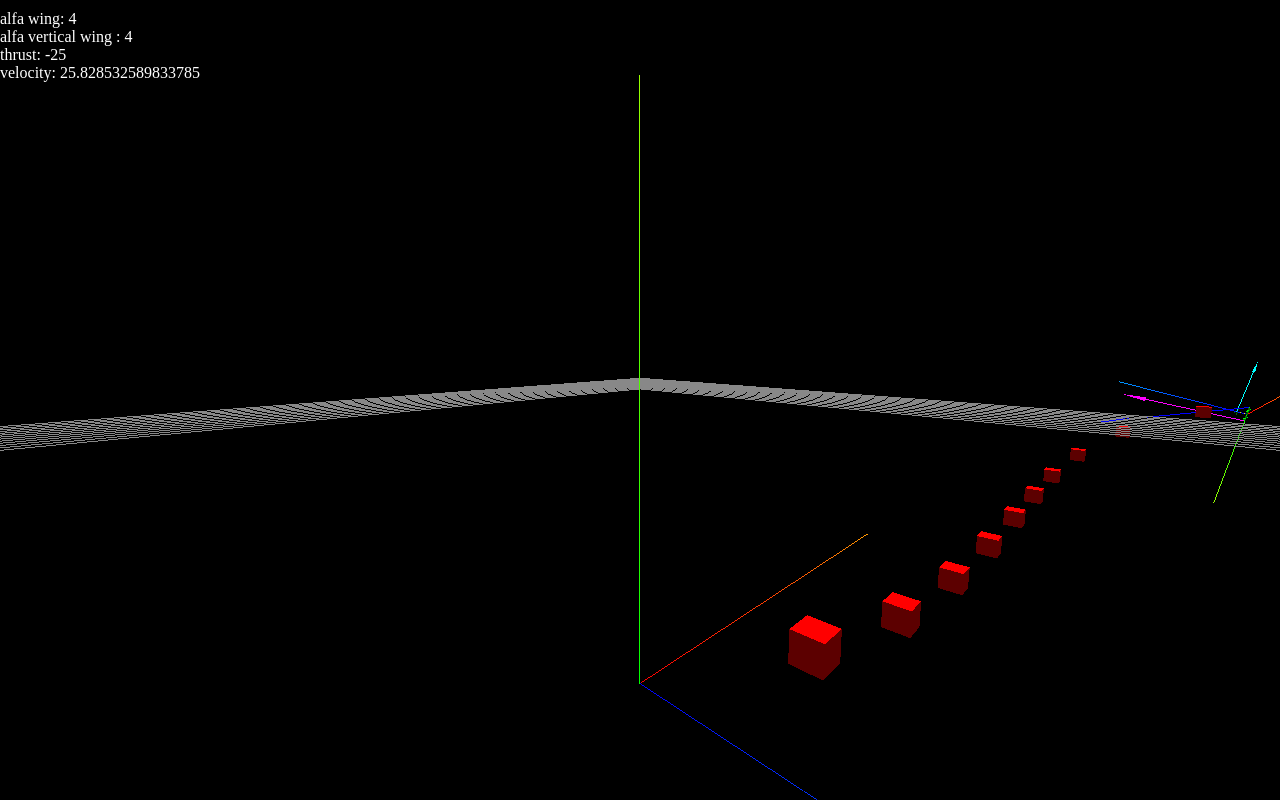
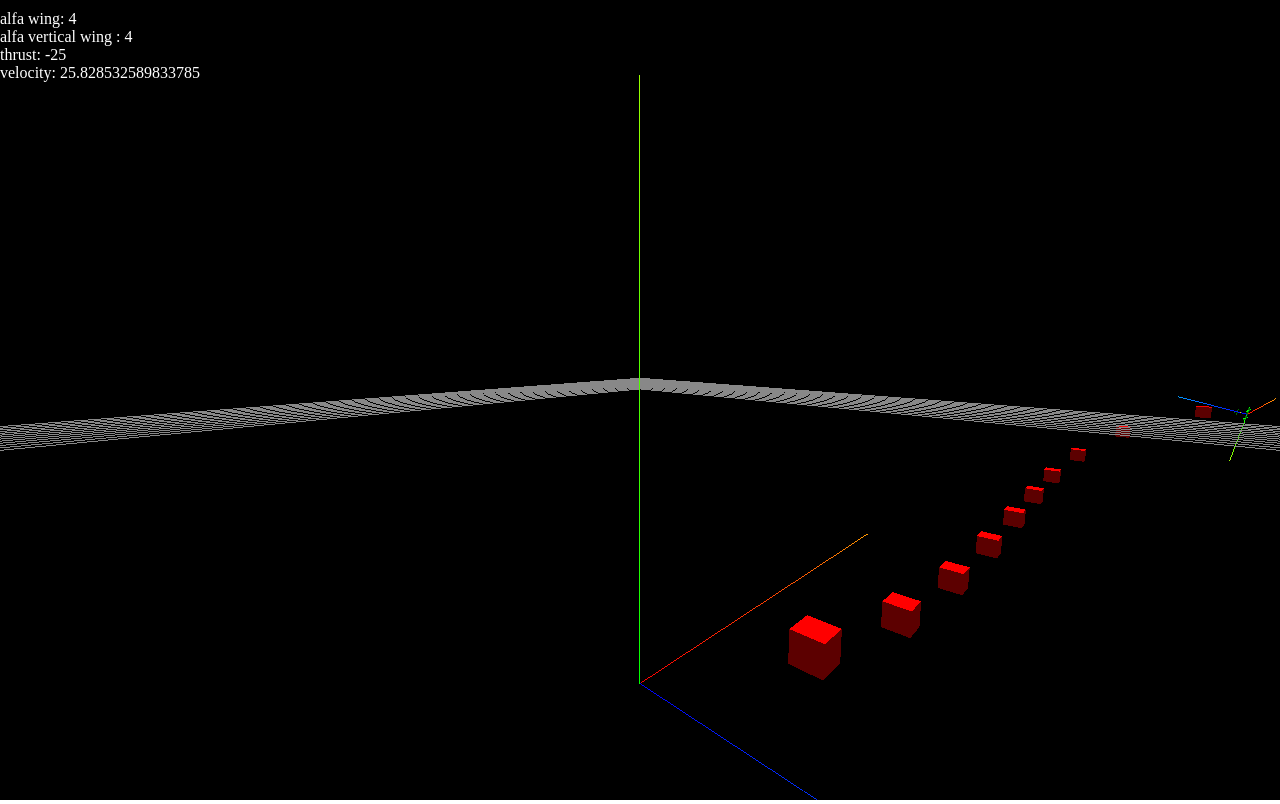
Before and after one commit to kitextech/kitesim, a website: page docs/index.html in a window 1280 px wide. Drawn offline with Linux system fonts and the light colour scheme; animation ran at ten frames a second.

Commit message:
minor improvements to plane

```diff
--- a/docs/index.html
+++ b/docs/index.html
@@ -44,7 +44,6 @@
     var thrustMin = new THREE.Vector3( 0, 0, 0) // N
     var thrust = new THREE.Vector3( 0, 0, -25) // in the frame of the kite
 
-
     var scene = new THREE.Scene();
     var camera = new THREE.PerspectiveCamera( 75, window.innerWidth / window.innerHeight, 0.1, 1000 );
 
@@ -86,52 +85,30 @@
 
 
     var kite = new Kite(kiProp)
-
-    kite.obj.add(new THREE.AxisHelper(10))
+    kite.obj.add(new THREE.AxisHelper(5))
     kite.obj.rotateX(Math.PI / 2 )
 
     var renderer = new THREE.WebGLRenderer()
     renderer.setSize( window.innerWidth, window.innerHeight )
     document.body.appendChild( renderer.domElement )
 
-
-    // Moment of Inertia kite
-    var JkiteX = 0.15
-    var JkiteY = 0.05
-    var JkiteZ = 0.15
-
-    var J = new THREE.Matrix3()
-    // J.set( 11, 12, 13,
-    //        21, 22, 23,
-    //        31, 32, 33 );
-    J.set( JkiteX, 0, 0,
-          0, JkiteY, 0,
-          0, 0, JkiteZ );
-
-    var Jinv = new THREE.Matrix3().getInverse ( J, function() {
-      alert('No Inverse')
-    } )
-    var angularVelocityKite = new THREE.Vector3( 0, 0, 0 )
-    var velocityKite = new THREE.Vector3( 0, 0, 0)
-
     // helper arrows
 
+    // function addHelperArrows() {
+      // var dir = new THREE.Vector3( 1, 0, 0 );
+      // var origin = new THREE.Vector3( 0, 0, 0 );
+      // var length = 1;
+      // var hex = 0xffff00;
 
-    // function addHelperArrows() {
-      var dir = new THREE.Vector3( 1, 0, 0 );
-      var origin = new THREE.Vector3( 0, 0, 0 );
-      var length = 1;
-      var hex = 0xffff00;
-
-      var arrowHelperElevator = new THREE.ArrowHelper( dir, kite.elevatorPosition, length, 0x0000ff )
-      var arrowHelperRudder = new THREE.ArrowHelper( dir, kite.rudderPosition, length, 0x00ffff )
-      var arrowHelperTAP1 = new THREE.ArrowHelper( dir, kite.tetherAttachmentPoint1, length, 0xff00ff )
-      var arrowHelperTAP2 = new THREE.ArrowHelper( dir, kite.tetherAttachmentPoint2, length, 0x0000ff )
-
-      kite.obj.add( arrowHelperElevator )
-      kite.obj.add( arrowHelperRudder )
-      kite.obj.add( arrowHelperTAP1 )
-      kite.obj.add( arrowHelperTAP2 )
+      // var arrowHelperElevator = new THREE.ArrowHelper( dir, kite.elevatorPosition, length, 0x0000ff )
+      // var arrowHelperRudder = new THREE.ArrowHelper( dir, kite.rudderPosition, length, 0x00ffff )
+      // var arrowHelperTAP1 = new THREE.ArrowHelper( dir, kite.tetherAttachmentPoint1, length, 0xff00ff )
+      // var arrowHelperTAP2 = new THREE.ArrowHelper( dir, kite.tetherAttachmentPoint2, length, 0x0000ff )
+      //
+      // kite.obj.add( arrowHelperElevator )
+      // kite.obj.add( arrowHelperRudder )
+      // kite.obj.add( arrowHelperTAP1 )
+      // kite.obj.add( arrowHelperTAP2 )
 
       // var arrowHelperLift = new THREE.ArrowHelper( dir, origin, length, 0xffff00 )
       // var arrowHelperDrag = new THREE.ArrowHelper( dir, origin, length, 0xff0000 )
@@ -150,9 +127,6 @@
     const rho = 1.205
     const wind = new THREE.Vector3( 10, 0, 0)
     const gravity = new THREE.Vector3( 0, -9.82, 0)
-
-
-    var massKite = 1.5
 
     var teProp = {
       segments : 10,
@@ -218,15 +192,15 @@
 
       var kiteTF = mTether.kiteTetherForces()
 
-      apKiteWorld = wind.clone().sub(velocityKite)
+      apKiteWorld = wind.clone().sub(kite.velocity)
       var apKiteKite = apKiteWorld.clone().applyQuaternion(kite.obj.getWorldQuaternion().conjugate())
       var thrustWorld = thrust.clone().applyQuaternion(kite.obj.getWorldQuaternion())
 
       wingAero.update(apKiteWorld, apKiteKite)
       vWingAero.update(apKiteWorld, apKiteKite)
 
-      elevatorAero.update(apKiteWorld, apKiteKite, angularVelocityKite)
-      rudderAero.update(apKiteWorld, apKiteKite, angularVelocityKite)
+      elevatorAero.update(apKiteWorld, apKiteKite, kite.angularVelocity)
+      rudderAero.update(apKiteWorld, apKiteKite, kite.angularVelocity)
 
       // Total aero forces
       var aeroForcesKite = wingAero.lift.clone()
@@ -245,10 +219,10 @@
         .add(kite.tetherAttachmentPoint1.clone().cross( tap1SpringForceKite ) )
         .add(kite.tetherAttachmentPoint2.clone().cross( tap2SpringForceKite ) )
 
-      var angularAcceleration = momentsKite.clone().applyMatrix3(Jinv)//.setComponent(0, 0).setComponent(1, 0)
-      angularVelocityKite.add(angularAcceleration.multiplyScalar(dt))
+      var angularAcceleration = momentsKite.clone().applyMatrix3(kite.Jinv)//.setComponent(0, 0).setComponent(1, 0)
+      kite.angularVelocity.add(angularAcceleration.multiplyScalar(dt))
 
-      kite.obj.rotateOnAxis( angularVelocityKite.clone().normalize(), angularVelocityKite.length() * dt )
+      kite.obj.rotateOnAxis( kite.angularVelocity.clone().normalize(), kite.angularVelocity.length() * dt )
 
       // tether plus kite forces
       var FKite = kiteTF.spring1.clone()
@@ -259,9 +233,9 @@
         .add( aeroForcesKite.clone().applyQuaternion(kite.obj.quaternion))
 
       // update kite tether and position
-      var accelerationKite = FKite.divideScalar(massKite + mTether.mass[mTether.KIndex1] + mTether.mass[mTether.KIndex2]).add(gravity)
-      velocityKite.add(accelerationKite.multiplyScalar(dt))
-      kite.obj.position.add(velocityKite.clone().multiplyScalar(dt))
+      var accelerationKite = FKite.divideScalar(kite.mass + mTether.mass[mTether.KIndex1] + mTether.mass[mTether.KIndex2]).add(gravity)
+      kite.velocity.add(accelerationKite.multiplyScalar(dt))
+      kite.obj.position.add(kite.velocity.clone().multiplyScalar(dt))
     }
 
 
@@ -300,24 +274,24 @@
       // arrowHelperDragSide.setLength( vwingDrag.length() )
       // arrowHelperLiftSide.setLength( vwingLift.length() )
 
-      arrowHelperElevator.setDirection( elevatorAero.totalAero.clone().normalize() )
-      arrowHelperElevator.setLength( elevatorAero.totalAero.length() )
-
-      arrowHelperRudder.setDirection( rudderAero.totalAero.clone().normalize() )
-      arrowHelperRudder.setLength( rudderAero.totalAero.length() )
+      // arrowHelperElevator.setDirection( elevatorAero.totalAero.clone().normalize() )
+      // arrowHelperElevator.setLength( elevatorAero.totalAero.length() )
       //
-      arrowHelperTAP1.setDirection( tap1SpringForceKite.clone().normalize() )
-      arrowHelperTAP1.setLength( tap1SpringForceKite.length() )
-
-      arrowHelperTAP2.setDirection( tap2SpringForceKite.clone().normalize() )
-      arrowHelperTAP2.setLength( tap2SpringForceKite.length() )
+      // arrowHelperRudder.setDirection( rudderAero.totalAero.clone().normalize() )
+      // arrowHelperRudder.setLength( rudderAero.totalAero.length() )
+      // //
+      // arrowHelperTAP1.setDirection( tap1SpringForceKite.clone().normalize() )
+      // arrowHelperTAP1.setLength( tap1SpringForceKite.length() )
+      //
+      // arrowHelperTAP2.setDirection( tap2SpringForceKite.clone().normalize() )
+      // arrowHelperTAP2.setLength( tap2SpringForceKite.length() )
 
 
       document.getElementById('info').innerHTML = "apparent wind speed : " + apKiteWorld.length()
       document.getElementById('info').innerHTML = "alfa wing: " + Math.round(wingAero.alfa * 180 / Math.PI) + "<br />"
       document.getElementById('info').innerHTML += "alfa vertical wing : " + Math.round(vWingAero.alfa * 180 / Math.PI) + "<br />"
       document.getElementById('info').innerHTML += "thrust: " + thrust.getComponent(2) + "<br />"
-      document.getElementById('info').innerHTML += "velocity: " + velocityKite.length(2) + "<br />"
+      document.getElementById('info').innerHTML += "velocity: " + kite.velocity.length(2) + "<br />"
       // document.getElementById('info').innerHTML += "spring1: " + FSpring[KTIndex1].x + "<br />"
       // document.getElementById('info').innerHTML += "spring2: " + FSpring[KTIndex2].x + "<br />"
       // document.getElementById('info').innerHTML += "tSegmentStretchVelocity: " + tSegmentStretchVelocity[1] + "<br />"
--- a/docs/js/plane.js
+++ b/docs/js/plane.js
@@ -59,6 +59,28 @@ class Kite {
     this.tetherAttachmentPoint2 = new THREE.Vector3(0, -prop.wing.span/2, 0)
     this.elevatorPosition = new THREE.Vector3(0, 0, prop.fuselarge.rearLenght-prop.elevator.cord)
     this.rudderPosition = new THREE.Vector3(0, 0, prop.fuselarge.rearLenght)
+
+    // Moment of Inertia kite
+    var JkiteX = 0.15
+    var JkiteY = 0.05
+    var JkiteZ = 0.15
+
+    var J = new THREE.Matrix3()
+    // J.set( 11, 12, 13,
+    //        21, 22, 23,
+    //        31, 32, 33 );
+    J.set( JkiteX, 0, 0,
+          0, JkiteY, 0,
+          0, 0, JkiteZ );
+
+    this.Jinv = new THREE.Matrix3().getInverse ( J, function() {
+      alert('No Inverse')
+    } )
+
+    this.angularVelocity = new THREE.Vector3( 0, 0, 0 )
+    this.velocity = new THREE.Vector3( 0, 0, 0)
+
+    this.mass = 1.5
   }
 
   createWing(prop) {
@@ -68,7 +90,7 @@ class Kite {
     wing.rotateZ( - 5 / 180 * Math.PI);
 
     wing.position.set(-prop.thickness/2, -prop.span/2, - prop.cord/3)
-    this.obj.add( wing );//add a mesh with geometry to it
+    this.obj.add( wing )
     return wing
   }
 
@@ -76,13 +98,13 @@ class Kite {
     var VWing = this.generateMesh(prop)
     VWing.rotateY( - Math.PI / 2 );
     VWing.rotateZ( - 8 / 180 * Math.PI);
+    var VWing2 = VWing.clone()
 
     VWing.position.set(prop.span/2, -prop.span/2, -prop.cord/3)
-    var VWing2 = VWing.clone()
     VWing2.position.set(prop.span/2, prop.span/2, -prop.cord/3)
 
-    this.obj.add( VWing );//add a mesh with geometry to it
-    this.obj.add( VWing2 );//add a mesh with geometry to it
+    this.obj.add( VWing )
+    this.obj.add( VWing2 )
     return VWing
   }
 
@@ -91,15 +113,15 @@ class Kite {
     elevator.position.set(-prop.thickness/2+0.04, -prop.span/2 , fuselarge.rearLenght-prop.cord )
     elevator.rotateZ( - Math.PI / 2 );
     elevator.rotateY( - Math.PI / 2 );
-    this.obj.add( elevator );//add a mesh with geometry to it
+    this.obj.add( elevator )
     return elevator
   }
 
   createRudder(prop, fuselarge) {
-    var rudder = this.generateMesh(prop) //new THREE.Mesh( geometry, material );
+    var rudder = this.generateMesh(prop)
     rudder.position.set(prop.span/2, -prop.thickness/2 , fuselarge.rearLenght)
     rudder.rotateY( - Math.PI / 2 );
-    this.obj.add( rudder );//add a mesh with geometry to it
+    this.obj.add( rudder );
     return rudder
   }
 
--- a/docs/js/tether.js
+++ b/docs/js/tether.js
@@ -81,8 +81,8 @@ class Tether {
   updateKiteTetherPosAndVelocity(kite) { // use local variables instead
     this.pos[this.KIndex1] = kite.obj.position.clone().add(kite.tetherAttachmentPoint1.clone().applyQuaternion(kite.obj.quaternion))
     this.pos[this.KIndex2] = kite.obj.position.clone().add(kite.tetherAttachmentPoint2.clone().applyQuaternion(kite.obj.quaternion))
-    this.vel[this.KIndex1] = velocityKite.clone().add(kite.tetherAttachmentPoint1.clone().cross(angularVelocityKite).multiplyScalar(-1).applyQuaternion(kite.obj.quaternion))
-    this.vel[this.KIndex2] = velocityKite.clone().add(kite.tetherAttachmentPoint2.clone().cross(angularVelocityKite).multiplyScalar(-1).applyQuaternion(kite.obj.quaternion))
+    this.vel[this.KIndex1] = kite.velocity.clone().add(kite.tetherAttachmentPoint1.clone().cross(kite.angularVelocity).multiplyScalar(-1).applyQuaternion(kite.obj.quaternion))
+    this.vel[this.KIndex2] = kite.velocity.clone().add(kite.tetherAttachmentPoint2.clone().cross(kite.angularVelocity).multiplyScalar(-1).applyQuaternion(kite.obj.quaternion))
   }
 
   updateTetherPositionAndForces(dt) {
```
